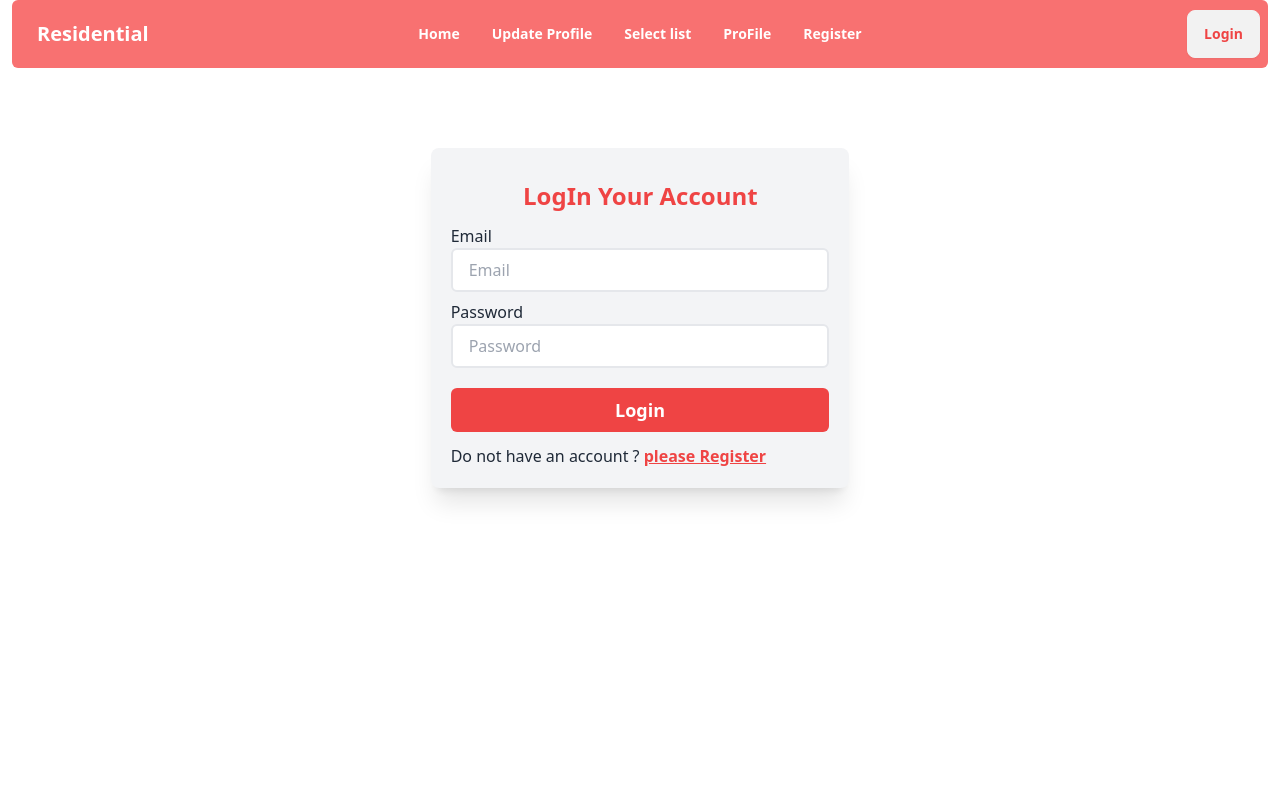
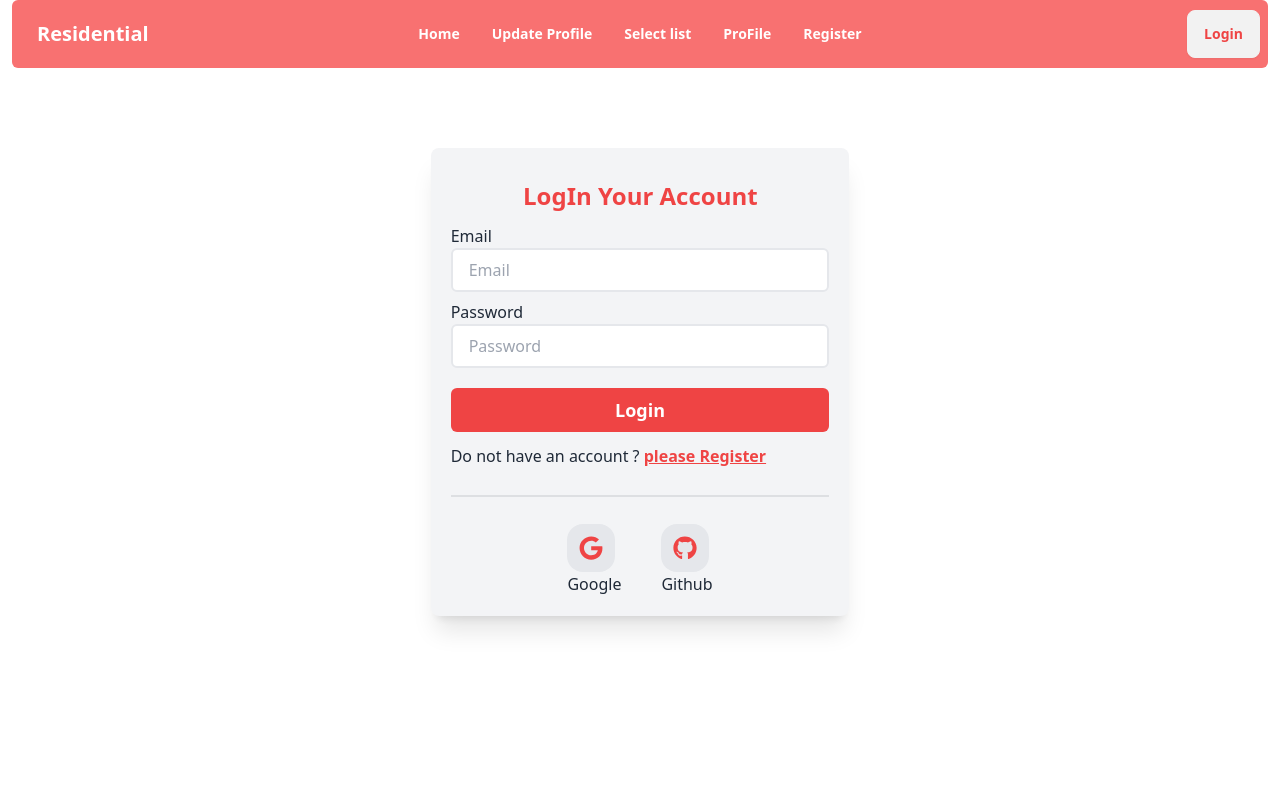
Before and after one commit to Masudur400/assignment-nine, a React (Vite) app: page /login in a window 1280 px wide. Shown: the top 800 px of the page. Built offline with nearby package versions, Linux system fonts and the light colour scheme; no server answers.

Commit message:
last update

```diff
--- a/src/assets/components/Header/Header.jsx
+++ b/src/assets/components/Header/Header.jsx
@@ -30,21 +30,21 @@ const Header = () => {
               <SwiperSlide><div className='slide slide1'>
                 <div className='m-auto'>
                   <h1 className='lg:text-7xl text-4xl md:text-5xl text-center text-red-600 m-auto font-bold  '>Realistic Towns</h1>
-                  <p className='lg:text-xl text-center m-auto w-2/3 text-white mt-5  '>Real property that includes land and anything permanently attached to it or built on it, whether natural or man-made</p>
+                  <p className='bg-black bg-opacity-30 rounded-full p-2 lg:text-xl text-center m-auto w-2/3 text-white mt-5  '>Real property that includes land and anything permanently attached to it or built on it, whether natural or man-made</p>
 
                 </div>
               </div></SwiperSlide>
               <SwiperSlide><div className='slide slide2'>
                 <div className='m-auto'>
                   <h1 className='lg:text-7xl text-4xl md:text-5xl text-center text-red-600 m-auto font-bold'>Realistic Towns</h1>
-                  <p className='lg:text-xl text-center m-auto w-2/3 text-white mt-5  '>Real property that includes land and anything permanently attached to it or built on it, whether natural or man-made</p>
+                  <p className='bg-black bg-opacity-30 rounded-full p-2 lg:text-xl text-center m-auto w-2/3 text-white mt-5  '>Real property that includes land and anything permanently attached to it or built on it, whether natural or man-made</p>
 
                 </div>
               </div></SwiperSlide>
               <SwiperSlide> <div className='slide slide3'>
                 <div className='m-auto'>
                   <h1 className='lg:text-7xl text-4xl md:text-5xl text-center text-red-600 m-auto font-bold'>Realistic Towns</h1>
-                  <p className='lg:text-xl text-center m-auto w-2/3 text-white mt-5  '>Real property that includes land and anything permanently attached to it or built on it, whether natural or man-made</p>
+                  <p className='bg-black bg-opacity-30 rounded-full p-2 lg:text-xl text-center m-auto w-2/3 text-white mt-5  '>Real property that includes land and anything permanently attached to it or built on it, whether natural or man-made</p>
 
                 </div>
               </div></SwiperSlide>
--- a/src/assets/components/Home/Home.jsx
+++ b/src/assets/components/Home/Home.jsx
@@ -12,7 +12,7 @@ const Home = () => {
             <Header></Header>
             </div>
 
-            <div className='mt-5 grid gap-10 grid-cols-1 md:grid-cols-2 lg:grid-cols-3'>
+            <div className='mt-10 grid gap-10 grid-cols-1 md:grid-cols-2 lg:grid-cols-3'>
 
                 {
                     cards.map(card => <Card key={card.id}
--- a/src/assets/components/Login/Login.jsx
+++ b/src/assets/components/Login/Login.jsx
@@ -2,11 +2,13 @@ import { useContext } from "react";
 import { Link, useLocation, useNavigate } from "react-router-dom";
 import { AuthContext } from "../Providers/AuthProvider";
 import 'animate.css';
+import { FaGoogle } from "react-icons/fa";
+import { FaGithub } from "react-icons/fa";
 
 
 const Login = () => {
 
-    const {logIn} = useContext(AuthContext)
+    const { logIn, googleLogin } = useContext(AuthContext)
     const navigate = useNavigate()
     const location = useLocation();
 
@@ -18,36 +20,56 @@ const Login = () => {
         console.log(email, password)
 
         logIn(email, password)
+            .then(result => {
+                console.log(result.user)
+
+                navigate(location?.state ? location.state : '/')
+            })
+            .catch(error => {
+                console.error(error)
+            })
+    }
+
+
+    const handleGoogleLogin = () =>{
+        googleLogin()
         .then(result =>{
-            console.log(result.user)
-
-            navigate(location?.state? location.state : '/')
+            console.log(result)
         })
         .catch(error =>{
-            console.error(error)
+            console.log(error)
         })
-
-
-
     }
 
     return (
         <div className="min-h-screen">
             <div data-aos="zoom-in-down" className="w-4/5 lg:w-1/3 md:w-2/3 mx-auto bg-gray-100 shadow-xl p-5 rounded-lg my-20">
-                <h2  className="text-2xl font-bold text-center text-red-500 animate__animated animate__rubberBand  my-3">LogIn Your Account</h2>
+                <h2 className="text-2xl font-bold text-center text-red-500 animate__animated animate__rubberBand  my-3">LogIn Your Account</h2>
                 <form onSubmit={handleLogin}>
 
 
                     <p>Email</p>
-                    <input className="border-2 rounded-md w-full px-4 py-2 mb-2" type="email" name="email" placeholder="Email" id="" required />
+                    <input className="border-2 rounded-md w-full px-4 py-2 mb-2" type="email" name="email" placeholder="Email" id="email" required />
 
                     <p>Password</p>
-                    <input className="border-2 rounded-md w-full px-4 py-2 mb-2" type="password" name="password" placeholder="Password" id="" required />
+                    <input className="border-2 rounded-md w-full px-4 py-2 mb-2" type="password" name="password" placeholder="Password" id="password" required />
 
                     <input className=" rounded-md hover:bg-red-400 bg-red-500 w-full px-4 py-2 text-center font-bold text-lg text-white my-3" type="submit" value="Login" />
                 </form>
 
                 <p>Do not have an account ? <Link to='/register' className="text-red-500 font-bold underline">please Register</Link></p>
+
+                <div className="divider my-5"></div>
+                <div className="mb-t flex justify-center gap-10">
+                    <div>
+                    <button onClick={handleGoogleLogin} className="text-red-500 text-2xl bg-gray-200 p-3 rounded-2xl"><FaGoogle></FaGoogle></button>
+                    <p>Google</p>
+                    </div>
+                     <div>
+                     <button className="text-red-500 text-2xl bg-gray-200 p-3 rounded-2xl"> <FaGithub></FaGithub></button>
+                    <p>Github</p>
+                     </div>
+                </div>
 
             </div>
         </div>
--- a/src/assets/components/Providers/AuthProvider.jsx
+++ b/src/assets/components/Providers/AuthProvider.jsx
@@ -1,5 +1,5 @@
 import { createContext, useEffect, useState } from "react";
-import { createUserWithEmailAndPassword, getAuth, onAuthStateChanged, signInWithEmailAndPassword, signOut } from "firebase/auth";
+import { GoogleAuthProvider, createUserWithEmailAndPassword, getAuth, onAuthStateChanged, signInWithEmailAndPassword, signInWithPopup, signOut } from "firebase/auth";
 import app from "../Firebase/Firebase.config";
 
 
@@ -12,6 +12,7 @@ const AuthProvider = ({ children }) => {
 
     const [user, setUser] = useState(null);
 const [loading, setLoading] = useState(true)
+const googleProvider = new GoogleAuthProvider()
 
 
 const createUser = (email, password) =>{
@@ -23,6 +24,13 @@ const logIn = (email, password) =>{
     setLoading(true);
     return signInWithEmailAndPassword(auth, email, password)
 }
+
+const googleLogin = () =>{
+    setLoading(true);
+    return signInWithPopup(auth,googleProvider)
+}
+
+
 
 const logOut = () =>{
     setLoading(true);
@@ -46,6 +54,7 @@ useEffect(()=>{
         logOut,
         logIn,
         loading,
+        googleLogin,
 
     }
 
```
